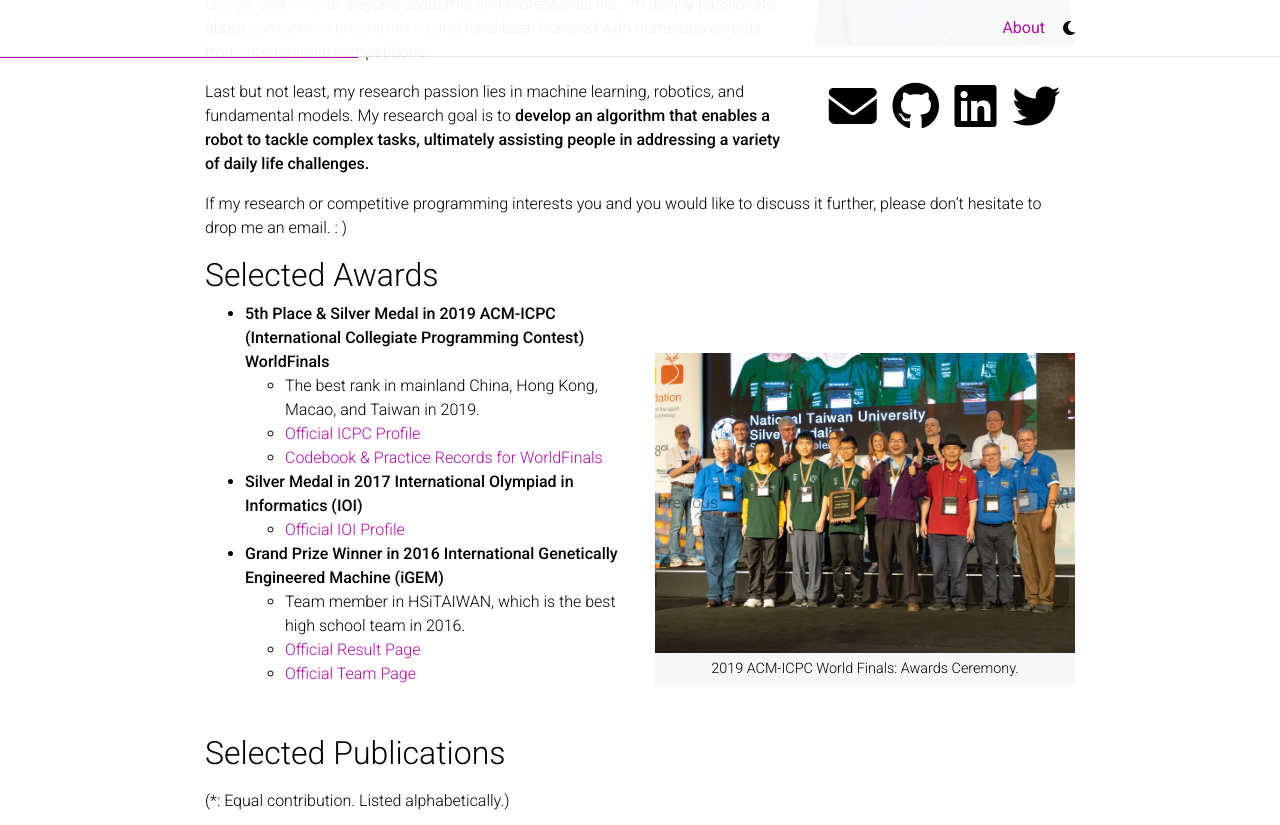
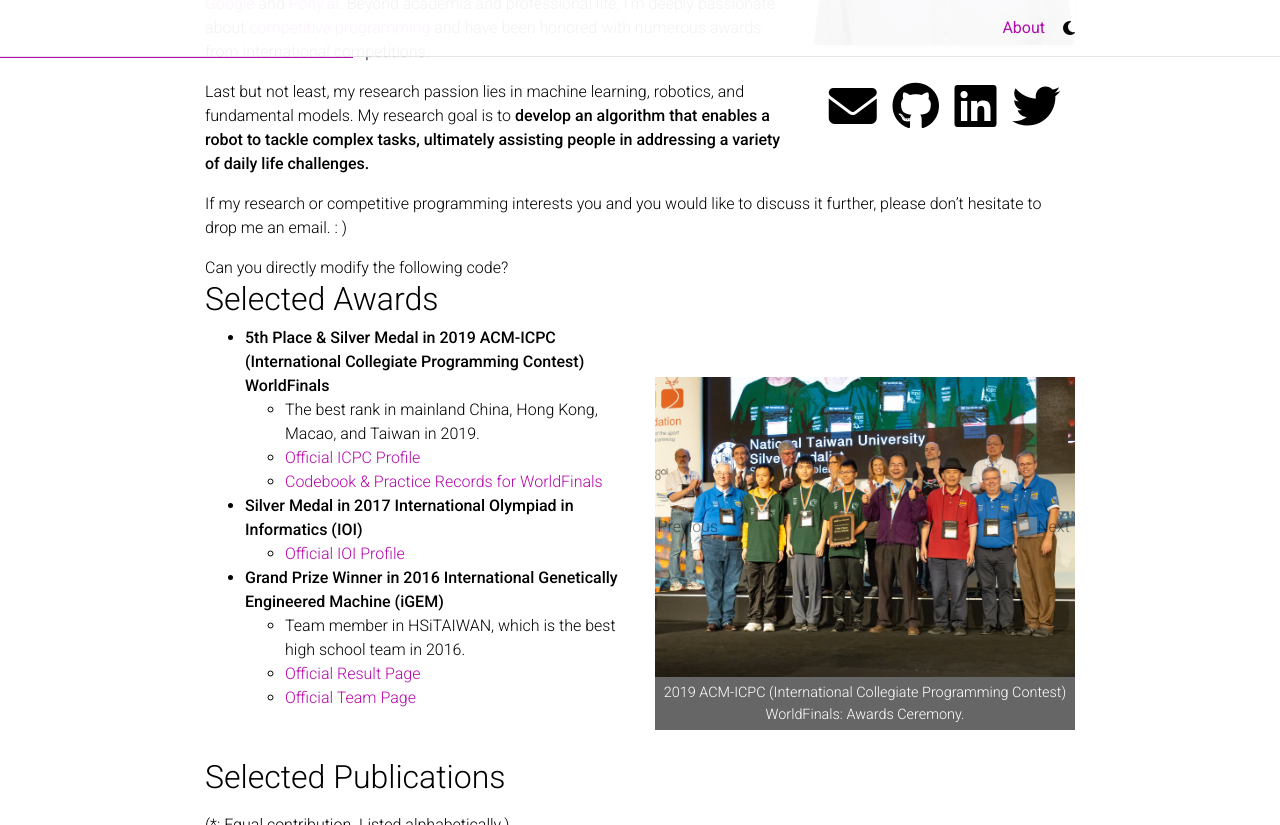
Before and after one commit to wangyenjen/wangyenjen.github.io, a Jekyll site: the page built from _pages/about.md, in a window 1280 px wide and 1400 px high, scrolled down 473 px, cut to the strip 0-825 px from the top of the window. Built offline with Jekyll 4.4.1, drawn with Linux system fonts in a browser that asks for light colours; comment, search, counter and statistics services are not loaded; a style sheet for code colours, icons or effects is not loaded; grey boxes are pictures that could not be loaded.

Commit message:
Improve the display on dark mode.

```diff
--- a/_includes/awards.html
+++ b/_includes/awards.html
@@ -1,3 +1,5 @@
+Can you directly modify the following code?
+
 <div class="awards row d-flex align-items-center">
     <!-- Text content column -->
     <div class="col-md-6 order-md-1">
@@ -43,25 +45,37 @@
             <div class="carousel-inner">
                 <div class="carousel-item active">
                     <img src="../assets/img/ICPC-WF-1.jpeg" class="d-block w-100" alt="ICPC WF 1" style="height: 300px; width: 100%; object-fit: cover;">
-                    <div style="text-align: center; padding: 5px 0; background-color: #f7f7f7; font-size: 0.9rem;">
-                        2019 ACM-ICPC World Finals: Awards Ceremony.
+                    <div style="text-align: center; padding: 5px 0; background-color: rgba(0, 0, 0, 0.6); color: white; font-size: 0.9rem;">
+                        <style media="(prefers-color-scheme: dark)">
+                            #awardCarousel .carousel-inner div[style*='rgba(0, 0, 0, 0.6)'] { background-color: rgba(255, 255, 255, 0.6); color: black; }
+                        </style>
+                        2019 ACM-ICPC (International Collegiate Programming Contest) WorldFinals: Awards Ceremony.
                     </div>
                 </div>
                 <div class="carousel-item">
                     <img src="../assets/img/IOI-1.jpg" class="d-block w-100" alt="IOI 1" style="height: 300px; width: 100%; object-fit: cover;">
-                    <div style="text-align: center; padding: 5px 0; background-color: #f7f7f7; font-size: 0.9rem;">
+                    <div style="text-align: center; padding: 5px 0; background-color: rgba(0, 0, 0, 0.6); color: white; font-size: 0.9rem;">
+                        <style media="(prefers-color-scheme: dark)">
+                            #awardCarousel .carousel-inner div[style*='rgba(0, 0, 0, 0.6)'] { background-color: rgba(255, 255, 255, 0.6); color: black; }
+                        </style>
                         2017 International Olympiad in Informatics (IOI): Awards Ceremony.
                     </div>
                 </div>
                 <div class="carousel-item">
                     <img src="../assets/img/ICPC-WF-2.jpeg" class="d-block w-100" alt="ICPC WF 2" style="height: 300px; width: 100%; object-fit: cover;">
-                    <div style="text-align: center; padding: 5px 0; background-color: #f7f7f7; font-size: 0.9rem;">
-                        2019 ACM-ICPC World Finals: National Taiwan U.
+                    <div style="text-align: center; padding: 5px 0; background-color: rgba(0, 0, 0, 0.6); color: white; font-size: 0.9rem;">
+                        <style media="(prefers-color-scheme: dark)">
+                            #awardCarousel .carousel-inner div[style*='rgba(0, 0, 0, 0.6)'] { background-color: rgba(255, 255, 255, 0.6); color: black; }
+                        </style>
+                        2019 ACM-ICPC (International Collegiate Programming Contest) WorldFinals: National Taiwan U.
                     </div>
                 </div>
                 <div class="carousel-item">
                     <img src="../assets/img/IOI-2.jpg" class="d-block w-100" alt="IOI 2" style="height: 300px; width: 100%; object-fit: cover;">
-                    <div style="text-align: center; padding: 5px 0; background-color: #f7f7f7; font-size: 0.9rem;">
+                    <div style="text-align: center; padding: 5px 0; background-color: rgba(0, 0, 0, 0.6); color: white; font-size: 0.9rem;">
+                        <style media="(prefers-color-scheme: dark)">
+                            #awardCarousel .carousel-inner div[style*='rgba(0, 0, 0, 0.6)'] { background-color: rgba(255, 255, 255, 0.6); color: black; }
+                        </style>
                         2017 International Olympiad in Informatics (IOI): City Tour in Iran.
                     </div>
                 </div>
```
